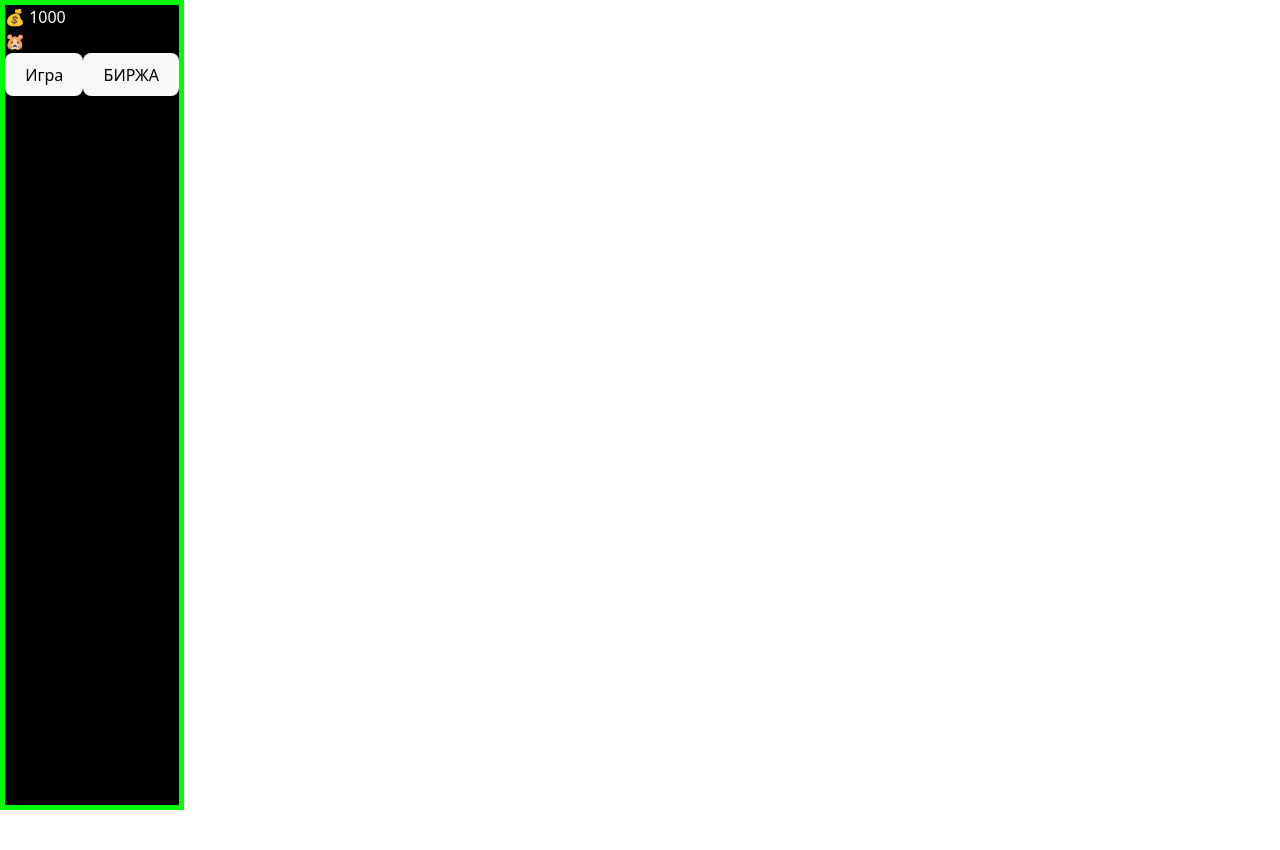
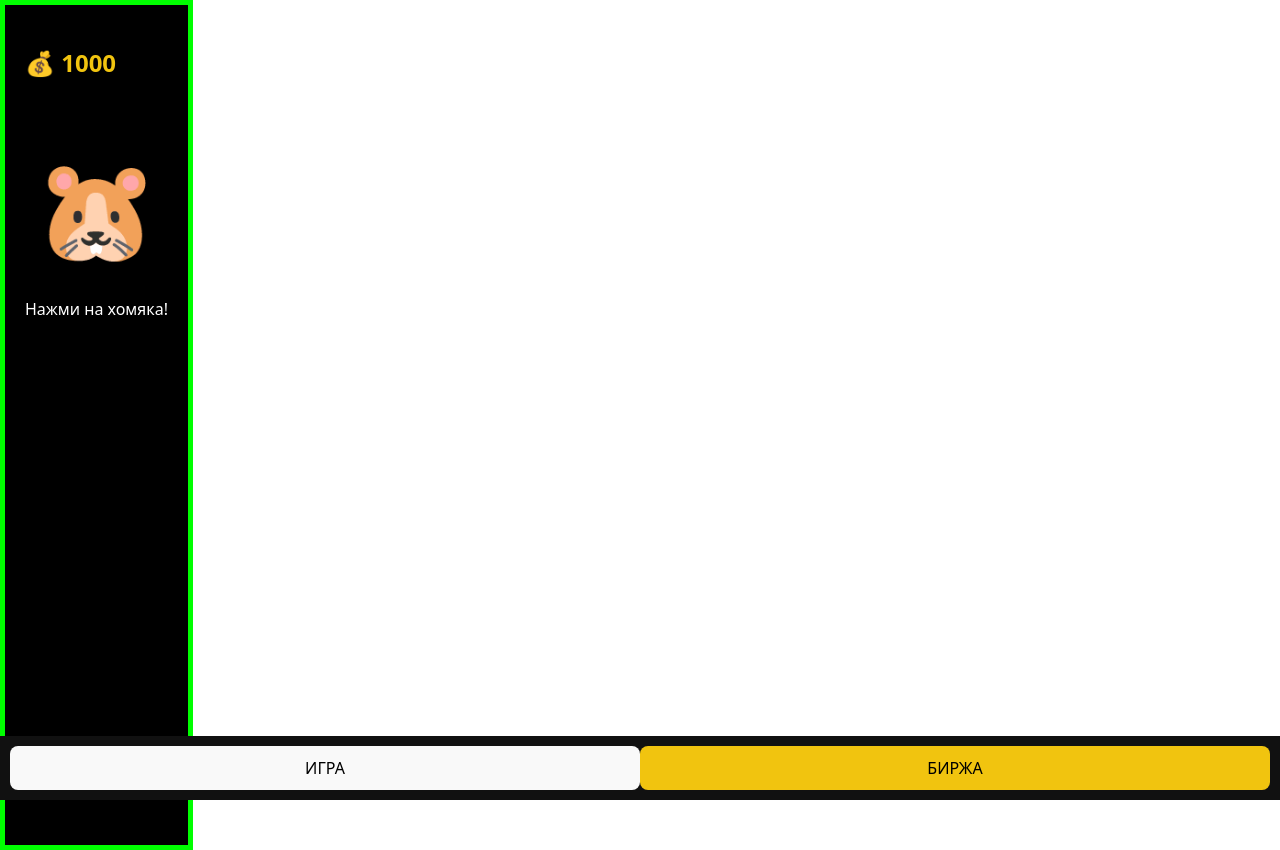
Before and after one commit to katyakuznezc-cmd/treidgame, a React (Vite) app: page / in a window 1280 px wide. Before the commit the page ends 810 px from the top, so only its background shows below. Built offline with nearby package versions, Linux system fonts and the light colour scheme.

Commit message:
Update App.jsx

```diff
--- a/src/App.jsx
+++ b/src/App.jsx
@@ -16,18 +16,13 @@ const firebaseConfig = {
 
 const app = initializeApp(firebaseConfig);
 const db = getDatabase(app);
-const tg = window.Telegram?.WebApp;
 
 function App() {
-  const [balance, setBalance] = useState(() => Number(localStorage.getItem('hBal')) || 1000);
+  const [balance, setBalance] = useState(1000);
   const [tab, setTab] = useState('home');
   const [candles, setCandles] = useState([
     { x: new Date().getTime(), y: [65000, 65100, 64900, 65050] }
   ]);
-
-  useEffect(() => {
-    localStorage.setItem('hBal', balance);
-  }, [balance]);
 
   useEffect(() => {
     const i = setInterval(() => {
@@ -42,29 +37,31 @@ function App() {
   }, []);
 
   return (
-    <div className="app-container">
-      <div className="balance-header">💰 {Math.floor(balance)}</div>
-      <main className="main-content">
+    <div className="app-container" style={{background: '#000', color: '#fff', minHeight: '100vh', padding: '20px'}}>
+      <h2 style={{color: '#f1c40f'}}>💰 {balance}</h2>
+
       {tab === 'home' && (
-          <div className="clicker">
-            <div className="circle" onClick={() => setBalance(b => b + 1)}>🐹</div>
+        <div style={{textAlign: 'center', marginTop: '50px'}}>
+          <div style={{fontSize: '100px', cursor: 'pointer'}} onClick={() => setBalance(b => b + 1)}>🐹</div>
+          <p>Нажми на хомяка!</p>
         </div>
       )}
+
       {tab === 'trade' && (
-          <div className="trading-area">
-            <div className="chart-container" style={{ minHeight: '300px', background: '#000' }}>
+        <div>
+          <div style={{background: '#111', borderRadius: '10px', padding: '10px', border: '2px solid #00ff00'}}>
             <Chart
               options={{ chart: { type: 'candlestick', toolbar: { show: false } }, theme: { mode: 'dark' }, xaxis: { type: 'datetime', labels: { show: false } } }}
-                series={[{ data: candles }]} type="candlestick" height={300}
+              series={[{ data: candles }]} type="candlestick" height={250}
             />
           </div>
-            <button className="trade-btn" onClick={() => setBalance(b => b - 100)}>СТАВКА 100</button>
+          <button style={{width: '100%', padding: '15px', marginTop: '20px', background: '#00ff00', fontWeight: 'bold'}} onClick={() => setBalance(b => b - 100)}>СТАВКА 100</button>
         </div>
       )}
-      </main>
-      <nav className="bottom-nav">
-        <button onClick={() => setTab('home')}>Игра</button>
-        <button onClick={() => setTab('trade')}>БИРЖА</button>
+
+      <nav style={{position: 'fixed', bottom: 0, left: 0, right: 0, display: 'flex', background: '#111', padding: '10px'}}>
+        <button style={{flex: 1, padding: '10px'}} onClick={() => setTab('home')}>ИГРА</button>
+        <button style={{flex: 1, padding: '10px', background: '#f1c40f'}} onClick={() => setTab('trade')}>БИРЖА</button>
       </nav>
     </div>
   );
```
Lines whose indentation alone changed are shown as unchanged.
